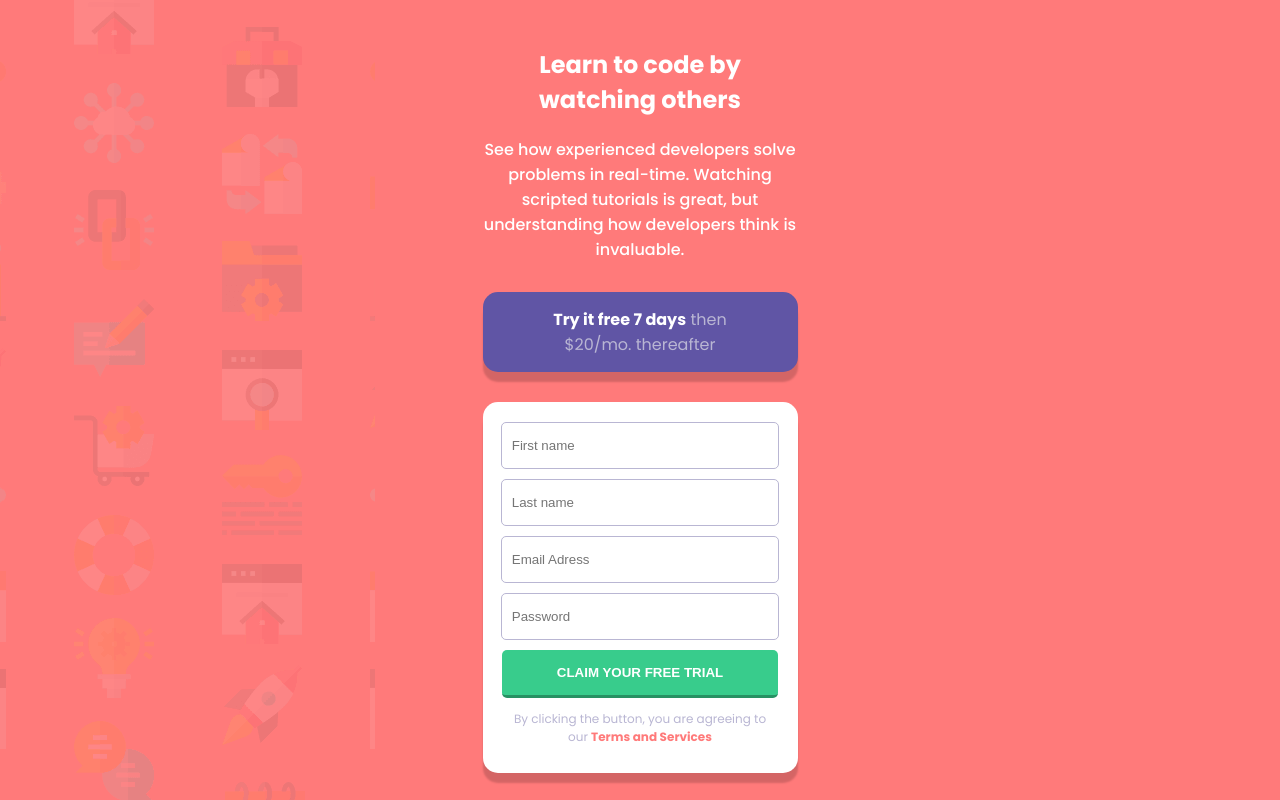
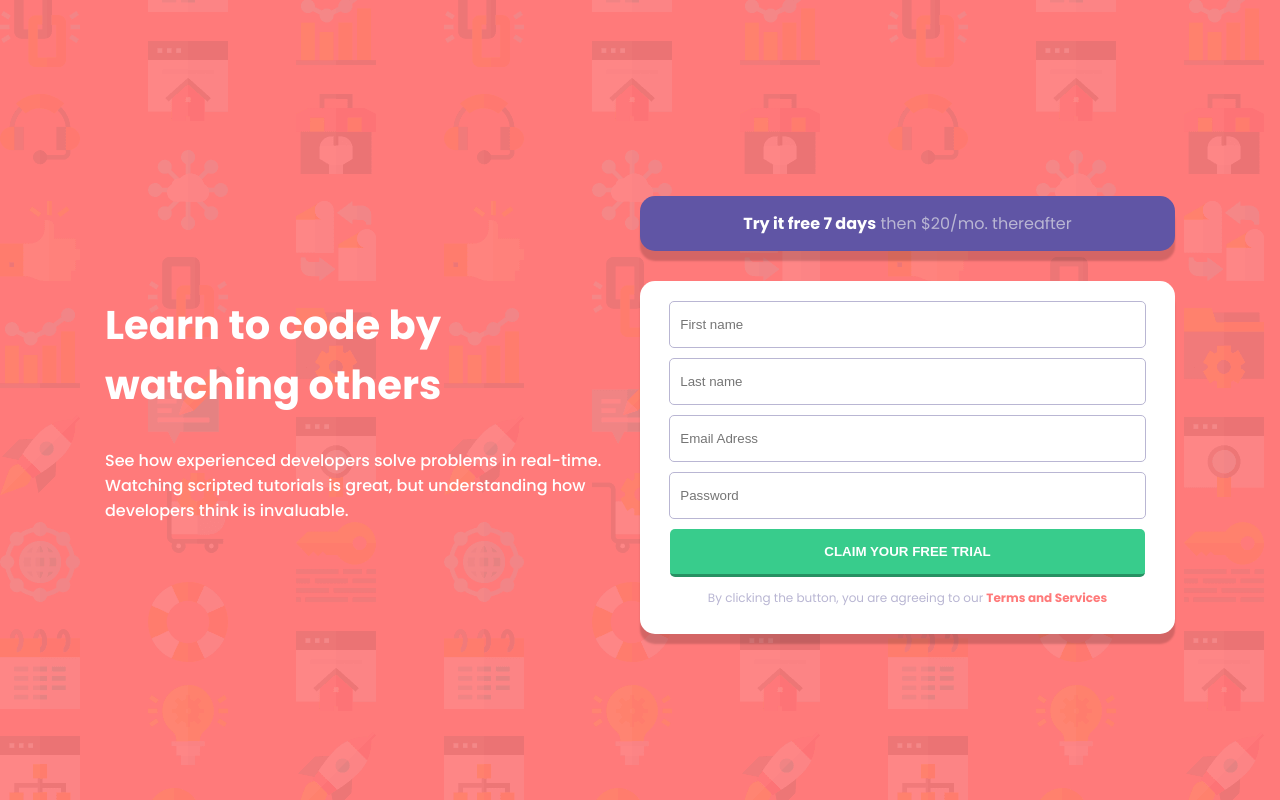
Before and after one commit to lmpko/frontendmentor-intro-component-with-signup-form-master, a React app: page / in a window 1280 px wide. Built offline with nearby package versions, Linux system fonts and the light colour scheme.

Commit message:
desktop css done

```diff
--- a/app.css
+++ b/app.css
@@ -9,6 +9,7 @@
     --fifthary-color: hsl(246, 25%, 77%);
 
     --secondary-color-darker: hsl(154, 58%, 36%);
+    --secondary-color-lighter: hsl(154, 59%, 65%);
 }
 
 body{
@@ -93,3 +94,39 @@ form p span{
     color: var(--primary-color);
     font-weight: 700;
 }
+
+form button:hover, form button:focus{
+    cursor: pointer;
+    background-color: var(--secondary-color-lighter);
+}
+
+@media (min-width: 1000px) {
+    body{
+        background-image: url("/images/bg-intro-desktop.png");
+    }
+
+    main{
+        display: flex;
+        flex-direction: row;
+        width: 69.6875rem;
+        justify-content: center;
+        align-items: center;
+    }
+
+    .form-section{
+        width: 33.4375rem;
+    }
+
+    form button{
+        width: 94%;
+    }
+
+    .overview{
+        width: 33.4375rem;
+        text-align: start;
+    }
+
+    .overview h1{
+        font-size: 2.5rem;
+    }
+}
--- a/src/IntroComponent.js
+++ b/src/IntroComponent.js
@@ -12,8 +12,11 @@ const IntroComponent = () => {
                 but understanding how developers think is invaluable.
             </p>
         </section>
-        <OfferComponent/>
-        <FormComponent/>
+        <section className='form-section'>
+          <OfferComponent/>
+          <FormComponent/>
+        </section>
+
     </>
   )
 }
```
